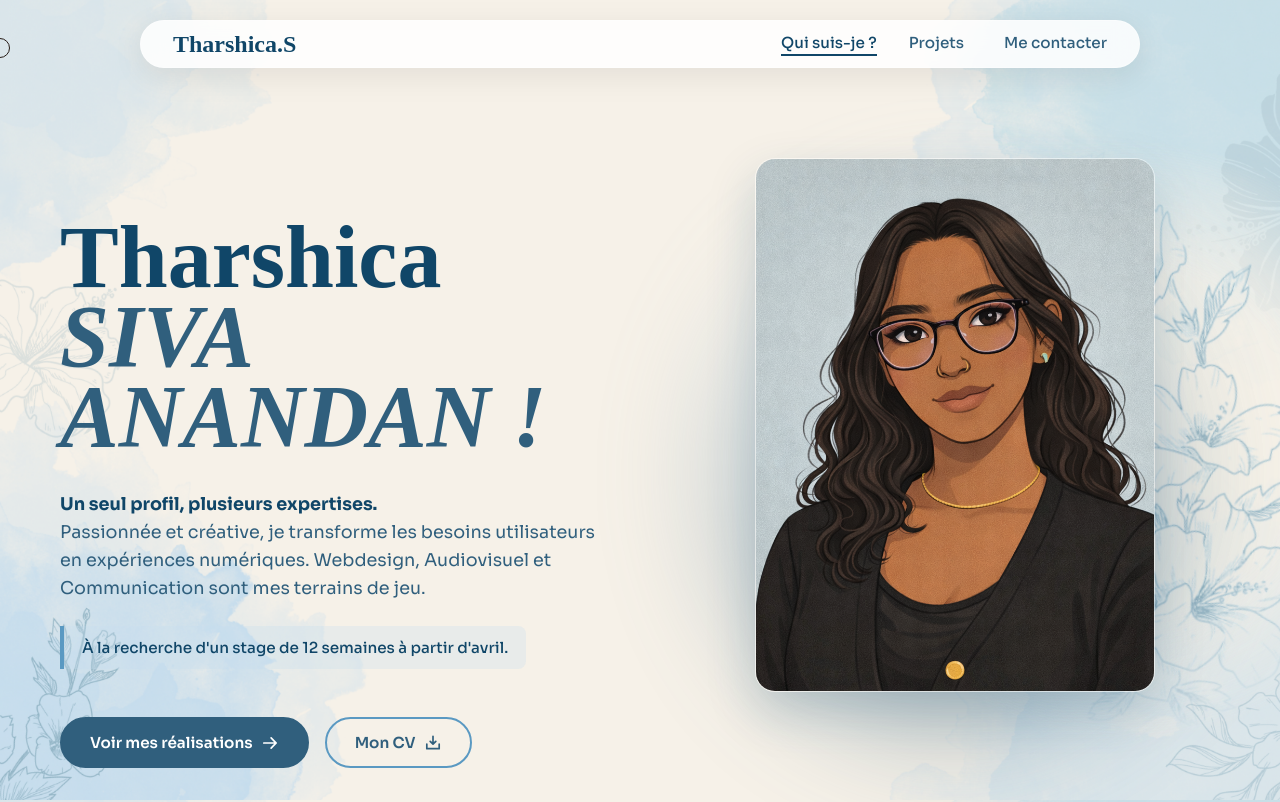
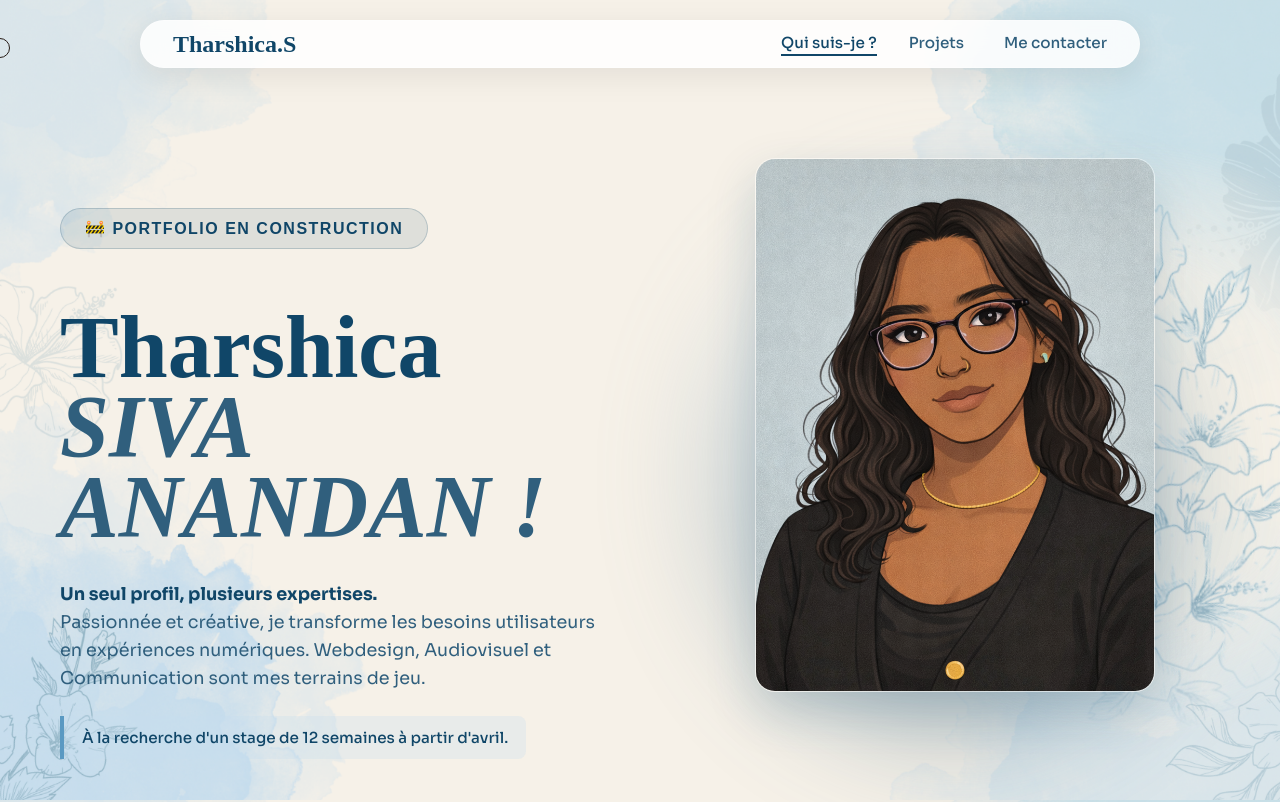
Before and after one commit to tharshiii/portfolio, a React (Vite) app: page / in a window 1280 px wide. Shown: the top 802 px of the page. Built offline with nearby package versions, Linux system fonts and the light colour scheme; a web font is replaced by a local one.

Commit message:
portfolio en construction

```diff
--- a/src/assets/css/index.css
+++ b/src/assets/css/index.css
@@ -85,3 +85,23 @@ body {
 body, a, button {
     cursor: none; /* Cache le curseur système */
 }
+/* Nouveau style pour le badge au-dessus du prénom */
+.status-badge {
+    display: inline-block;
+    width: fit-content;
+
+    background-color: rgba(16, 70, 104, 0.1);
+    color: #104668;
+    border: 1px solid rgba(16, 70, 104, 0.2);
+
+    /* --- CE QUI CHANGE POUR AGRANDIR --- */
+    padding: 10px 24px;   /* Plus d'espace autour (Haut/Bas  Gauche/Droite) */
+    font-size: 1rem;      /* Texte plus grand (avant c'était 0.8rem) */
+    border-radius: 50px;  /* Garde la forme arrondie */
+
+    font-weight: 700;
+    text-transform: uppercase;
+    letter-spacing: 1.5px; /* Espacement des lettres un peu plus large */
+
+    margin-bottom: 25px;  /* Un peu plus d'espace sous le badge */
+}
--- a/src/pages/Home.jsx
+++ b/src/pages/Home.jsx
@@ -7,8 +7,11 @@ export default function Home() {
         <div className="home-container">
 
             {/* --- 1. BLOC TEXTE (GAUCHE) --- */}
+
             <div className="hero-content">
-
+         <div className="status-badge">
+            🚧 Portfolio en construction
+        </div>
                 <h1 className="hero-title">
                     Tharshica <br/>
                     <span style={{fontStyle: 'italic'}}>SIVA ANANDAN !</span>
```
